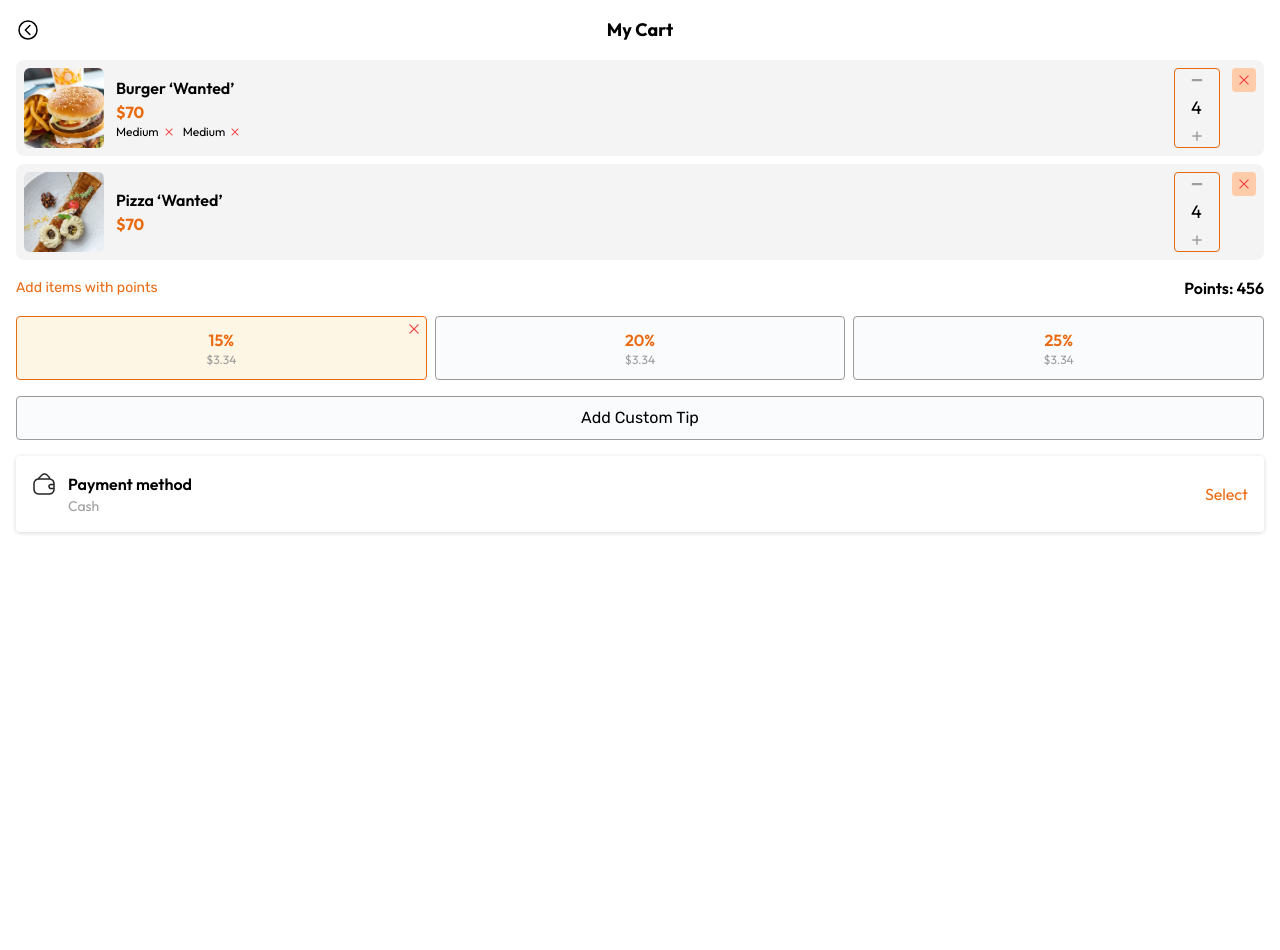
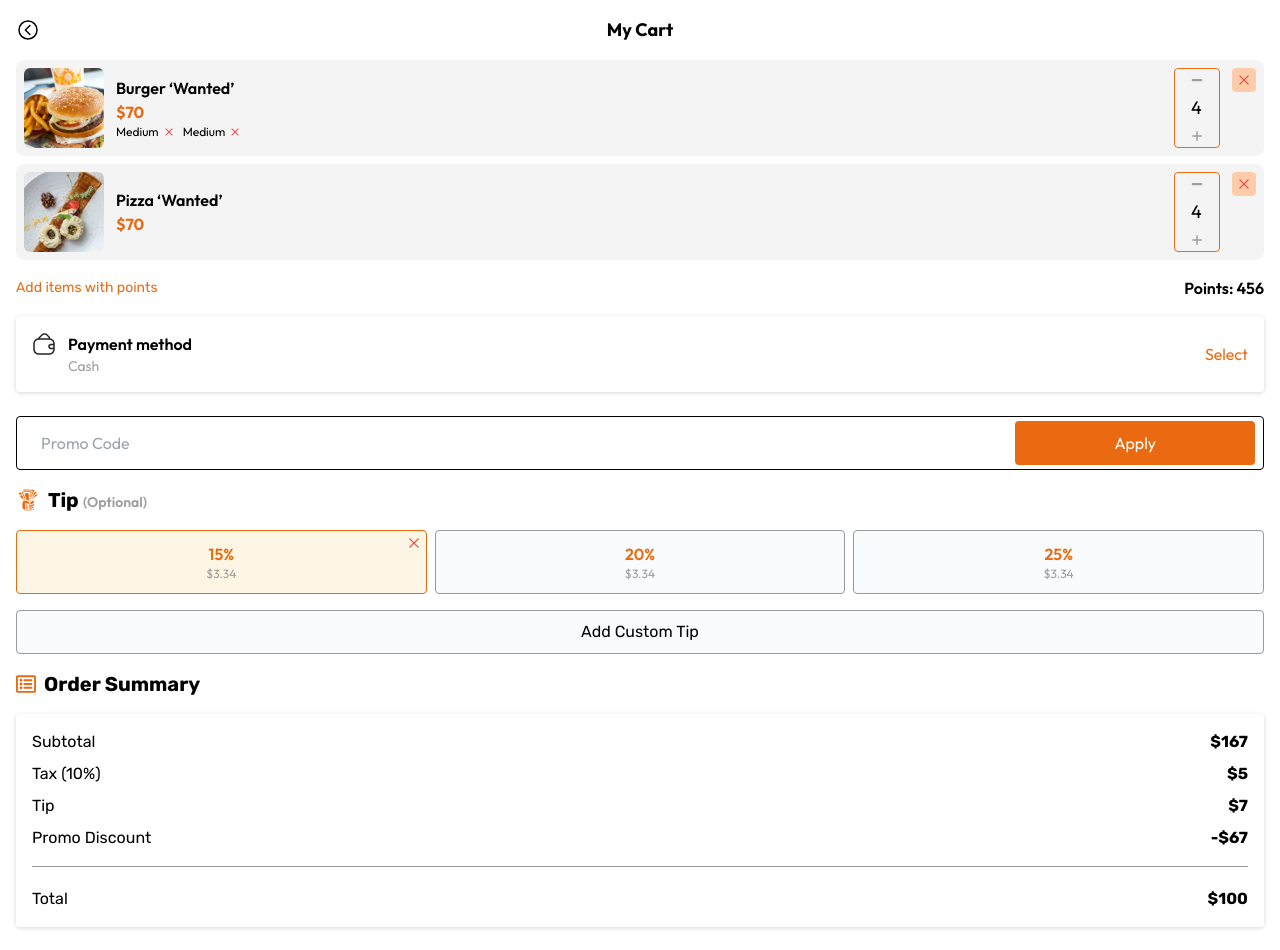
Before and after one commit to hamzamushtaq840/serveit-restaurant, a React (Vite) app in the folder app/: page /cart in a window 1280 px wide. Shown: the top 950 px of the page. Before the commit the page ends 800 px from the top, so only its background shows below. Built offline with nearby package versions, Linux system fonts and the light colour scheme.

Commit message:
feat: add cart page design

```diff
--- /dev/null
+++ b/app/src/components/cart/OrderSummary.jsx
@@ -0,0 +1,45 @@
+import React from "react"
+import { FaRegListAlt } from "react-icons/fa"
+
+const OrderSummary = () => {
+  return (
+    <section>
+      <div className="m-4 flex items-center gap-2">
+        <FaRegListAlt className="h-5 w-5 text-primary" />
+        <h1 className="rubik text-xl font-bold">Order Summary</h1>
+      </div>
+
+      <div className="mx-4 mb-8 mt-1 flex flex-col items-start gap-2 rounded p-4 shadow-itemOptions">
+        <div className="flex w-full items-center justify-between">
+          <span className="rubik">Subtotal</span>
+          <span className="rubik font-bold">$167</span>
+        </div>
+        <div className="flex w-full items-center justify-between">
+          <span className="rubik">Tax (10%)</span>
+          <span className="rubik font-bold">$5</span>
+        </div>
+        <div className="flex w-full items-center justify-between">
+          <span className="rubik">Tip</span>
+          <span className="rubik font-bold">$7</span>
+        </div>
+        <div className="flex w-full items-center justify-between">
+          <span className="rubik">Promo Discount</span>
+          <span className="rubik font-bold">-$67</span>
+        </div>
+        <div className="mt-2 h-[1px] w-full bg-[#9B9B9B]"></div>
+        <div className="mt-3 flex w-full items-center justify-between">
+          <span className="rubik">Total</span>
+          <span className="rubik font-bold">$100</span>
+        </div>
+      </div>
+
+      <div className="m-4 flex h-10 items-center">
+        <button className="rubik h-[54px] w-full rounded-lg bg-primary text-lg font-bold text-white">
+          Done
+        </button>
+      </div>
+    </section>
+  )
+}
+
+export default OrderSummary
--- a/app/src/components/cart/PaymentMethod.jsx
+++ b/app/src/components/cart/PaymentMethod.jsx
@@ -6,7 +6,7 @@ const PaymentMethod = () => {
   const navigate = useNavigate()
 
   return (
-    <section className="m-4 flex items-start rounded p-4 shadow-itemOptions">
+    <section className="mx-4 mb-6 flex items-start rounded p-4 shadow-itemOptions">
       <img src={wallet} className="h-6 w-6" alt="" />
       <div className="ml-3 flex flex-1 flex-col">
         <span className="font-semibold">Payment method</span>
--- /dev/null
+++ b/app/src/components/cart/PromoCode.jsx
@@ -0,0 +1,16 @@
+import React from "react"
+
+const PromoCode = () => {
+  return (
+    <div className="m-4 flex justify-between gap-2 rounded border border-black py-1 pr-2">
+      <input
+        type={"number"}
+        placeholder={"Promo Code"}
+        className={`placeholder:rubik h-11 w-[80%] rounded px-2 indent-4 text-gray-900  outline-none placeholder:text-gray-400 focus:ring-0  sm:text-sm sm:leading-6`}
+      />
+      <button className="flex-1 rounded bg-primary text-white">Apply</button>
+    </div>
+  )
+}
+
+export default PromoCode
--- a/app/src/pages/Cart.jsx
+++ b/app/src/pages/Cart.jsx
@@ -5,6 +5,10 @@ import CustomTip from "../components/cart/CustomTip"
 import TopBar from "../components/generic/TopBar"
 import { cartItems } from "../utils/constants"
 import PaymentMethod from "../components/cart/PaymentMethod"
+import PromoCode from "../components/cart/PromoCode"
+import OrderSummary from "../components/cart/OrderSummary"
+import { CiViewList } from "react-icons/ci"
+import { GiTakeMyMoney } from "react-icons/gi"
 
 const Cart = () => {
   const [selectedDiscount, setSelectedDiscount] = useState(15)
@@ -18,6 +22,7 @@ const Cart = () => {
           <CartItem item={v} />
         ))}
       </div>
+
       <section className="flex items-center justify-between p-4">
         <span className="rubik text-sm text-primary">
           Add items with points
@@ -26,6 +31,20 @@ const Cart = () => {
           Points: <span>456</span>
         </span>
       </section>
+
+      {/* payment-method */}
+      <PaymentMethod />
+
+      {/* promo code */}
+      <PromoCode />
+
+      <div className="mx-4 mb-4 flex items-center gap-2">
+        <GiTakeMyMoney className="h-6 w-6 text-primary" />
+        <h1 className="rubik text-xl font-bold">
+          Tip{" "}
+          <span className="text-sm font-semibold text-grey">(Optional)</span>
+        </h1>
+      </div>
 
       {/* items */}
       <section className="grid grid-cols-3 gap-2 px-4">
@@ -47,8 +66,8 @@ const Cart = () => {
       {/* custom tip */}
       <CustomTip customTip={customTip} setCustomTip={setCustomTip} />
 
-      {/* payment-method */}
-      <PaymentMethod />
+      {/* order summary */}
+      <OrderSummary />
     </div>
   )
 }
--- a/app/src/pages/SelectMethod.jsx
+++ b/app/src/pages/SelectMethod.jsx
@@ -14,10 +14,10 @@ const SelectMethod = () => {
   }
 
   return (
-    <div>
+    <div className="flex min-h-[100dvh] flex-col">
       <TopBar content={"Payment Method"} />
 
-      <div className="m-5 flex flex-col gap-4">
+      <div className="m-5 flex flex-1 flex-col gap-4">
         {/* select card */}
         <div className="flex items-center justify-between">
           <div className="flex items-center gap-4">
@@ -52,7 +52,7 @@ const SelectMethod = () => {
         </div>
 
         {method === "card" && (
-          <div className="mt-5 flex flex-col gap-4">
+          <div className="mt-5 flex  flex-col gap-4">
             <h1 className="rubik">Available Cards</h1>
             {/* master card */}
             <div className="flex flex-col rounded-lg bg-primaryBg p-4">
@@ -84,6 +84,11 @@ const SelectMethod = () => {
           </div>
         )}
       </div>
+      <div className="m-4 flex h-10 items-center">
+        <button className="rubik h-[54px] w-full rounded-lg bg-primary text-lg font-bold text-white">
+          Done
+        </button>
+      </div>
     </div>
   )
 }
```
